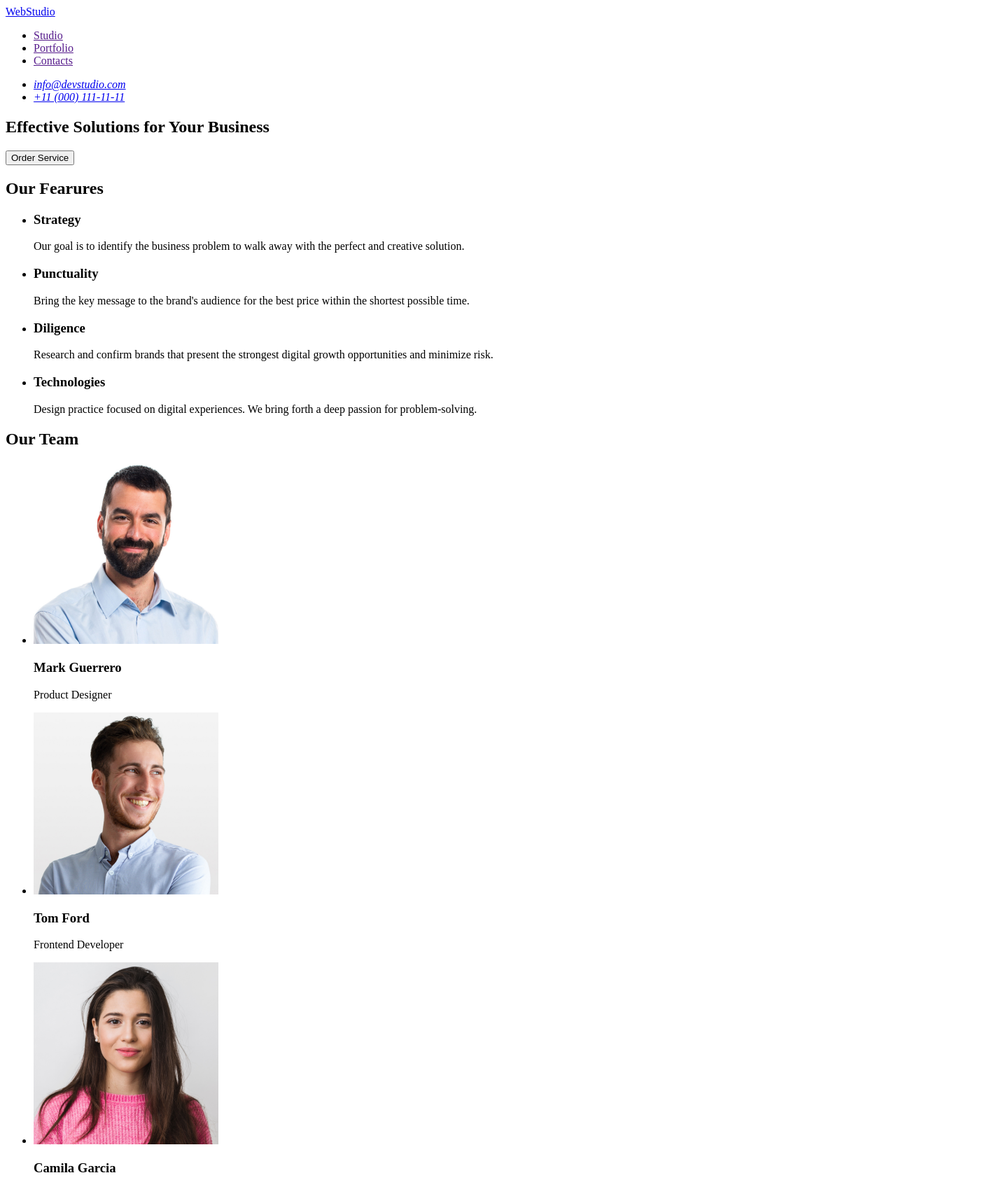
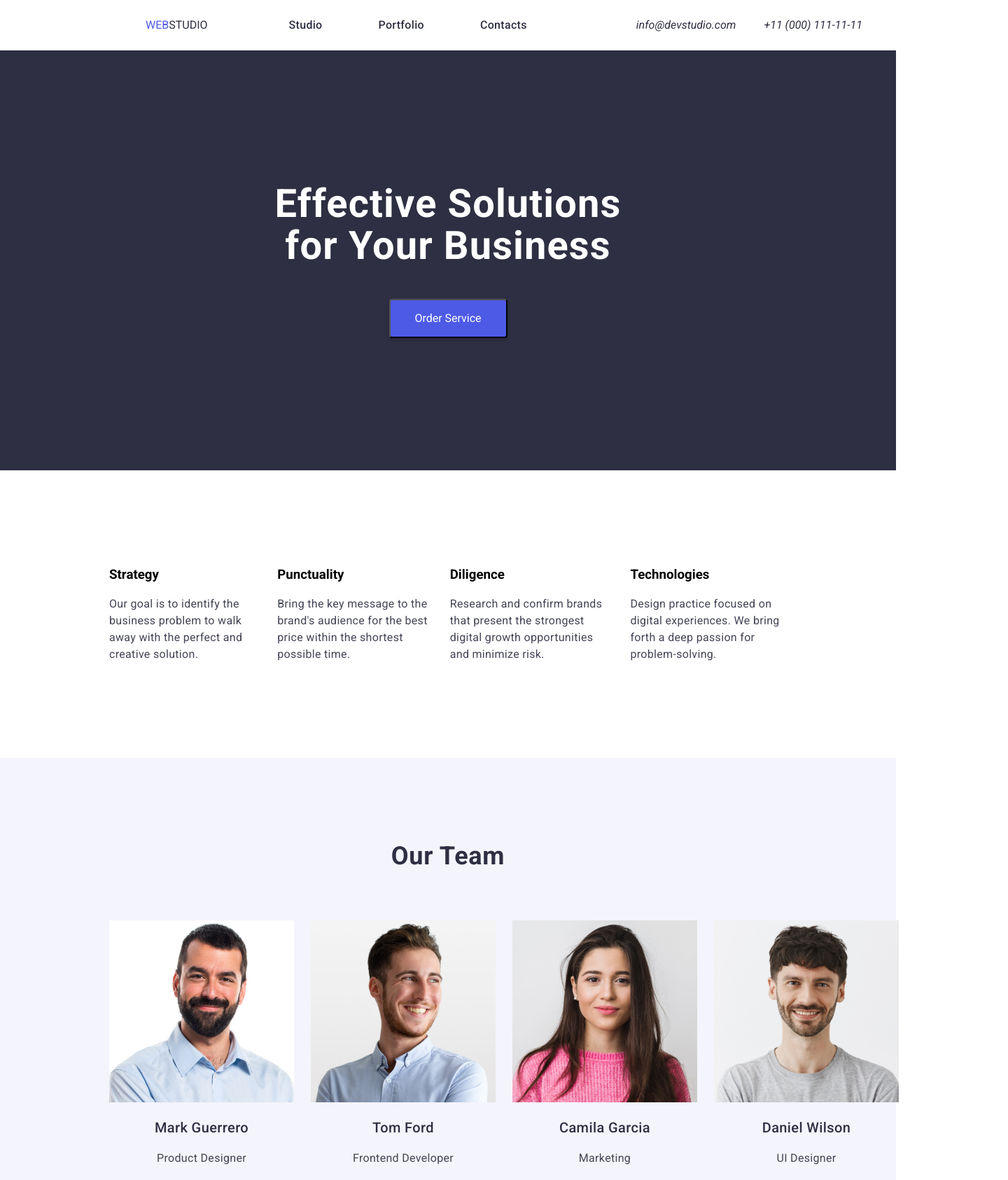
Before and after one commit to Pa-vel-Bod-nar/goit-markup-hw-02, a plain HTML site: page index.html in a window 1280 px wide. Shown: the top 1686 px of the page at 70% size, 1440 px wide, since content can reach past the window. Drawn offline with nearby package versions, Linux system fonts and the light colour scheme.

Commit message:
initial commit

```diff
--- /dev/null
+++ b/css/styles.css
@@ -0,0 +1,359 @@
+body
+{
+    box-sizing: border-box;
+    max-width: 1440px;
+    width: 100%;
+    background-color: #FFFFFF;
+    font-family: "Roboto", sans-serif;
+    margin: 0 auto;
+}
+
+
+    /*font-family: "Roboto",
+    sans-serif;
+    color: #2E2F42;
+    background-color: #FCFCFC;
+    width: 100%;
+    box-sizing: border-box;
+    max-width: 1440px;
+    margin: 0 auto;
+
+    padding: 0;*/
+
+    /* HEADER====================================*/
+
+
+.header {
+    box-sizing: border-box;
+    width: 1440px;
+    height: 72px;
+    display: flex;
+    flex-direction: row;
+    justify-content: center;
+    align-items: center;
+    margin: 0 auto;
+    ;
+        /*padding: 24px 156px 24px;
+        display: flex;
+        justify-content: space-between;
+        align-items: center;
+        background-color: #fff;
+        border-bottom: 1px solid #e7e9fc*/
+    }
+
+    /* =================Logo Webstudio============== */
+
+a{
+    text-decoration: none;
+    color: #2e2f42;
+}
+
+
+
+.logo-1 {
+    color: #4d5ae5;
+}
+
+.logo-2 {
+    color: #2e2f42;
+}
+
+.logo {
+    font-weight: 700;
+    font-size: 18px;
+    line-height: 1.16667;
+    letter-spacing: 0.03em;
+    text-transform: uppercase;
+    font-family: 'Raleway', sans-serif;
+}
+
+/* ====================remove list style type======================= */
+ul,ol{
+    list-style-type: none;
+}
+
+/* ====================nav menu================== */
+
+.main-nav ul{
+    display: flex;
+    padding: 24px 76px 24px;
+    font-weight: 500;
+    font-size: 16px;
+    line-height: 1.5;
+    letter-spacing: 0.02em;
+    color: #2e2f42;
+}
+
+.main-nav li {
+    margin: 0px 40px;
+}
+
+/* ==================address====================== */
+.address ul {
+    display: flex;
+    justify-content: center;
+    align-items: center;
+    gap: 40px;
+}
+
+
+/* ===================hero===================== */
+
+
+.hero {
+    padding: 0;
+    display: flex;
+    flex-direction: column;
+    justify-content: center;
+    align-items: center;
+    max-width: 1440px;
+    width: 100%;
+    height: 600px;
+    background: #2e2f42;
+    margin-bottom: 120px;
+}
+
+
+.hero-title {
+    font-weight: 700;
+    font-size: 56px;
+    line-height: 1.07143;
+    letter-spacing: 0.02em;
+    text-align: center;
+    color: #fff;
+    margin-top: 0;
+}
+
+
+.button-wrapper{
+    display: flex;
+    align-items:center;
+    justify-content:center;
+    gap: 10px;
+}
+
+
+.button-wrapper .button {
+border-radius: 4px;
+    padding: 16px 32px;
+    width: 169px;
+    height: 56px;
+    color: #fff;
+    background-color:#4d5ae5;
+    box-shadow: 0 4px 4px 0 rgba(0, 0, 0, 0.15);
+}
+
+/* ================fetures=================== */
+
+
+.features ul {
+    display: flex;
+    flex-direction: row;
+    align-items: center;
+    justify-content: center;
+    box-sizing: border-box;
+    max-width: 1128px;
+    gap: 24px;
+    margin: 0 156px 120px;
+    padding: 0%;
+}
+
+
+/* =====================titles font adjustment================ */
+
+.strategy-title,  .punctuality-title, .diligence-title,
+
+.technologies-title,
+ {
+    font-weight: 500;
+    font-size: 20px;
+    line-height: 1.2;
+    letter-spacing: 0.02em;
+    color: #2e2f42;
+}
+
+/* ====================text font adjustments================== */
+
+.strategy-text, .punctuality-text, .diligence-text, .technologies-text {
+    font-weight: 400;
+        font-size: 16px;
+        line-height: 1.5;
+        letter-spacing: 0.02em;
+        color: #434455;
+}
+/* ==========================our team box============================ */
+
+
+.our-team {
+    margin: 0;
+    padding: 0;
+    display: flex;
+    flex-direction: column;
+    box-sizing: border-box;
+    max-width: 1440px;
+    width: 100%;
+    background-color: #F4F4FD;
+}
+
+    .our-team > h2 {
+        box-sizing: border-box;
+        margin: 120px auto 72px auto;
+        margin-bottom: 0;
+        font-weight: 700;
+        font-size: 36px;
+        line-height: 1.11111;
+        letter-spacing: 0.02em;
+        color: #2e2f42;
+    }
+
+    /* { display: flex;
+    box-sizing: border-box;
+    margin: 0 auto;
+    /* display: flex;
+    justify-content: center;
+    margin-top: 0;
+    margin-bottom: 72px;
+
+    text-align:center;
+
+} */
+
+.our-team ul {
+    box-sizing: border-box;
+    max-width: 1440px;
+    width: 100%;
+    display: flex;
+    margin: 72px 156px 120px 156px;
+    padding: 0%;
+
+    /*
+    flex-direction: row;
+    align-items:center;
+    justify-content:space-between; */
+    list-style: none;
+    gap: 24px;
+
+    flex: 1 1 calc(33.3 - 24px);
+
+
+
+}
+
+.our-team ul h3 {
+    font-weight: 500;
+    font-size: 20px;
+    line-height: 1.2;
+    letter-spacing: 0.02em;
+    text-align: center;
+    color: #2e2f42;
+}
+
+.our-team ul p {
+    font-weight: 400;
+    font-size: 16px;
+    line-height: 1.5;
+    letter-spacing: 0.02em;
+    text-align: center;
+    color: #434455;
+}
+
+.our-portfolio{
+    display: flex;
+    flex-direction: column;
+    box-sizing: border-box;
+    max-width: 1440px;
+    width: 100%;
+    margin: 0;
+    padding: 0%;
+}
+
+.our-portfolio h2 {
+display: flex;
+justify-content:center;
+font-weight: 700;
+font-size: 36px;
+line-height: 1.11111;
+letter-spacing: 0.02em;
+text-align: center;
+color: #2e2f42;
+margin-top: 120px;
+margin-bottom: 72px;
+}
+
+.our-portfolio-row-1 ul {
+    display: flex;
+    box-sizing: border-box;
+    justify-content: space-between;
+    align-content: space-between;
+    margin-left: 156px;
+    margin-right: 156px;
+    margin-bottom: 48px;
+    padding: 0%;
+}
+
+.our-portfolio-row-2 ul {
+    display: flex;
+    box-sizing: border-box;
+    justify-content: space-between;
+    align-content: space-between;
+    margin-left: 156px;
+    margin-right: 156px;
+    margin-bottom: 120px;
+    padding: 0%;
+}
+
+/*.our-portfolio div > * {
+    display: flex;
+    box-sizing: border-box;
+    gap: 24px;
+    width: 1128px;
+    padding: 0;
+    margin: 0 auto; */
+
+    /*box-sizing: border-box;
+    width: 100%;
+    display: flex;
+    flex-wrap: wrap;
+    flex-direction:row ;
+    justify-content: space-between;
+    align-content: calc(33.3 - 24px);
+    gap: 24px;
+    padding: 0;
+    list-style: 0;
+    margin: 72px 156px 0 156px;
+}*/
+
+.footer {
+    background-color: #2E2F42;
+    color: white;
+    height: 312px;
+    padding: 100px 1020px 100px 156px;
+
+}
+
+.logo-3 {
+    color: #F4F4FD;
+}
+ .footer div {
+    width: 264px;
+    height: 112px;
+    margin-left: 34px;
+ }
+
+
+
+  display: flex;
+  flex-direction: row;
+  justify-content:;
+  flex-wrap: wrap;
+
+
+   display: flex;
+   flex-direction: row;
+   flex-wrap: wrap;
+   list-style: none;
+   justify-content: space-between;
+   padding: 0 24px;
+   margin:120px 156px 0px 156px;
+   gap: 24px;
+   width:;
--- a/index.html
+++ b/index.html
@@ -3,20 +3,40 @@
   <head>
     <meta charset="UTF-8" />
     <meta name="viewport" content="width=device-width, initial-scale=1.0" />
+    <link
+      href="https://fonts.googleapis.com/css2?family=Raleway:ital,wght@0,100..900;1,100..900&family=Roboto:ital,wght@0,100;0,300;0,400;0,500;0,700;0,900;1,100;1,300;1,400;1,500;1,700;1,900&display=swap"
+      rel="stylesheet"
+    />
+    <style>
+      body {
+        font-family: 'Roboto', sans-serif;
+      }
+    </style>
+    <link
+      rel="stylesheet"
+      href="https://cdnjs.cloudflare.com/ajax/libs/modern-normalize/3.0.1/modern-normalize.min.css"
+    />
+    <link rel="stylesheet" href="./css/styles.css" />
     <title>Document</title>
   </head>
 
   <body>
-    <header>
-      <nav>
-        <a href="./index.html">WebStudio</a>
+    <!-- ==============Header============== -->
+    <header class="header">
+      <a href="./index.html">
+        <span
+          ><span class="logo-1">WEB</span
+          ><span class="logo-2">STUDIO</span></span
+        >
+      </a>
+      <nav class="main-nav">
         <ul>
           <li><a href="">Studio</a></li>
           <li><a href="">Portfolio</a></li>
           <li><a href="">Contacts</a></li>
         </ul>
       </nav>
-      <address>
+      <address class="address">
         <ul>
           <li><a href="mailto:info@devstudio.com">info@devstudio.com</a></li>
           <li><a href="tel:+110001111111">+11 (000) 111-11-11</a></li>
@@ -24,46 +44,58 @@
       </address>
     </header>
     <main>
-      <section>
-        <h1>Effective Solutions for Your Business</h1>
-        <button type="button">Order Service</button>
+      <section class="hero">
+        <!-- <div class="hero-content"> -->
+        <h1 class="hero-title">
+          Effective Solutions <br />
+          for Your Business
+        </h1>
+        <div class="button-wrapper">
+          <button type="button" class="button">Order Service</button>
+        </div>
       </section>
-
-      <section>
-        <h2>Our Fearures</h2>
+      <section class="features">
         <ul>
           <li>
-            <h3>Strategy</h3>
-            <p>
-              Our goal is to identify the business problem to walk away with the
-              perfect and creative solution.
+            <div class="strategy">
+              <h3 class="strategy-title">Strategy</h3>
+              <p class="strategy-text">
+                Our goal is to identify the business problem to walk away with
+                the perfect and creative solution.
               </p>
+            </div>
           </li>
           <li>
-            <h3>Punctuality</h3>
-            <p>
+            <div class="punctuality">
+              <h3 class="punctuality-title">Punctuality</h3>
+              <p class="punctuality-text">
                 Bring the key message to the brand's audience for the best price
                 within the shortest possible time.
               </p>
+            </div>
           </li>
           <li>
-            <h3>Diligence</h3>
-            <p>
+            <div class="diligence">
+              <h3 class="diligence-title">Diligence</h3>
+              <p class="diligence-text">
                 Research and confirm brands that present the strongest digital
                 growth opportunities and minimize risk.
               </p>
+            </div>
           </li>
           <li>
-            <h3>Technologies</h3>
-            <p>
+            <div class="technologies">
+              <h3 class="technologies-title">Technologies</h3>
+              <p class="technologies-text">
                 Design practice focused on digital experiences. We bring forth a
                 deep passion for problem-solving.
               </p>
+            </div>
           </li>
         </ul>
       </section>
 
-      <section>
+      <section class="our-team">
         <h2>Our Team</h2>
         <ul>
           <li>
@@ -108,10 +140,88 @@
           </li>
         </ul>
       </section>
+
+      <section class="our-portfolio">
+        <h2>Our Portfolio</h2>
+        <div class="our-portfolio-row-1">
+          <ul>
+            <li>
+              <img
+                src="./images/banking-app.jpg"
+                width="360"
+                height="300"
+                alt="Banking App"
+              />
+              <h3>Banking App</h3>
+              <p>App</p>
+            </li>
+            <li>
+              <img
+                src="./images/cashless-payment.jpg"
+                width="360"
+                height="300"
+                alt=" Cashless Payment"
+              />
+              <h3>Cashless Payment</h3>
+              <p>Marketing</p>
+            </li>
+            <li>
+              <img
+                src="./images/meditation-app.jpg"
+                width="360"
+                height="300"
+                alt="Meditation App"
+              />
+              <h3>Meditation App</h3>
+              <p>App</p>
+            </li>
+          </ul>
+        </div>
+        <div class="our-portfolio-row-2">
+          <ul>
+            <li>
+              <img
+                src="./images/taxi-servise.jpg"
+                width="360"
+                height="300"
+                alt="Taxi Service"
+              />
+              <h3>Taxi Service</h3>
+              <p>Marketing</p>
+            </li>
+            <li>
+              <img
+                src="./images/screen-illustrations.jpg"
+                width="360"
+                height="300"
+                alt="Screen Illustrations"
+              />
+              <h3>Screen Illustrations</h3>
+              <p>Design</p>
+            </li>
+            <li>
+              <img
+                src="./images/online-courses.jpg"
+                width="360"
+                height="300"
+                alt="Online Courses"
+              />
+              <h3>Online Courses</h3>
+              <p>Marketing</p>
+            </li>
+          </ul>
+        </div>
+      </section>
     </main>
-    <footer>
-      <a href="./index.html">WebStudio</a>
-      <p>
+    <footer class="footer">
+      <a href="./index.html">
+        <span class="logo"
+          ><span class="logo-1">Web</span
+          ><span class="logo-3">Studio</span></span
+        >
+      </a>
+
+      <p class="footer-text">
         Increase the flow of customers and sales for your business with digital
         marketing & growth solutions.
       </p>
```
Also changed, not shown: images/banking-app.jpg (added), images/cashless-payment.jpg (added), images/meditation-app.jpg (added), images/online-courses.jpg (added), images/screen-illustrations.jpg (added), images/taxi-servise.jpg (added), 1 other file. Lines whose indentation alone changed are shown as unchanged.
